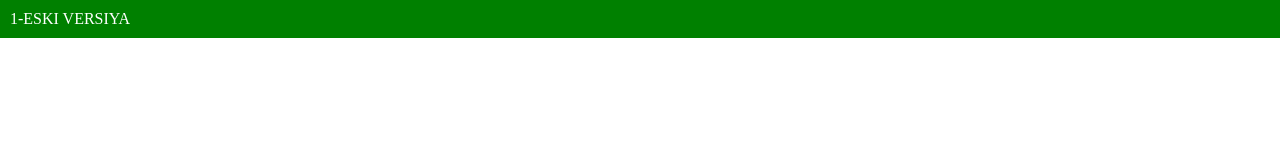
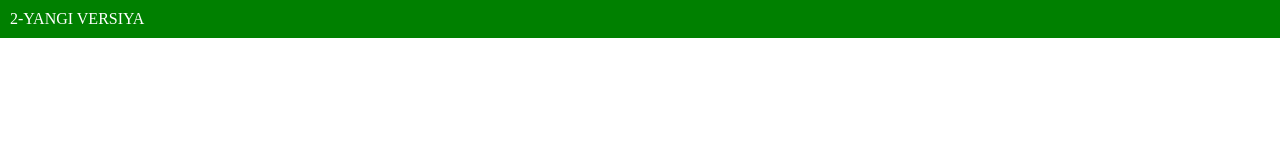
Before and after one commit to Shahbozbek2000/desktop-app, a React (Vite) app: page / in a window 1280 px wide. Shown: the top 160 px of the page. Built offline with nearby package versions, Linux system fonts and the light colour scheme.

Commit message:
second version v1.0.1

```diff
--- a/package.json
+++ b/package.json
@@ -1,7 +1,7 @@
 {
   "name": "mini-app",
   "private": true,
-  "version": "1.0.0",
+  "version": "1.0.1",
   "type": "module",
   "main": "dist-electron/main.js",
   "scripts": {
--- a/src/ui/App.tsx
+++ b/src/ui/App.tsx
@@ -39,7 +39,7 @@ function App() {
           textTransform: "uppercase",
         }}
       >
-        1-eski versiya
+        2-yangi versiya
       </p>
 
       {updateAvailable && (
```
